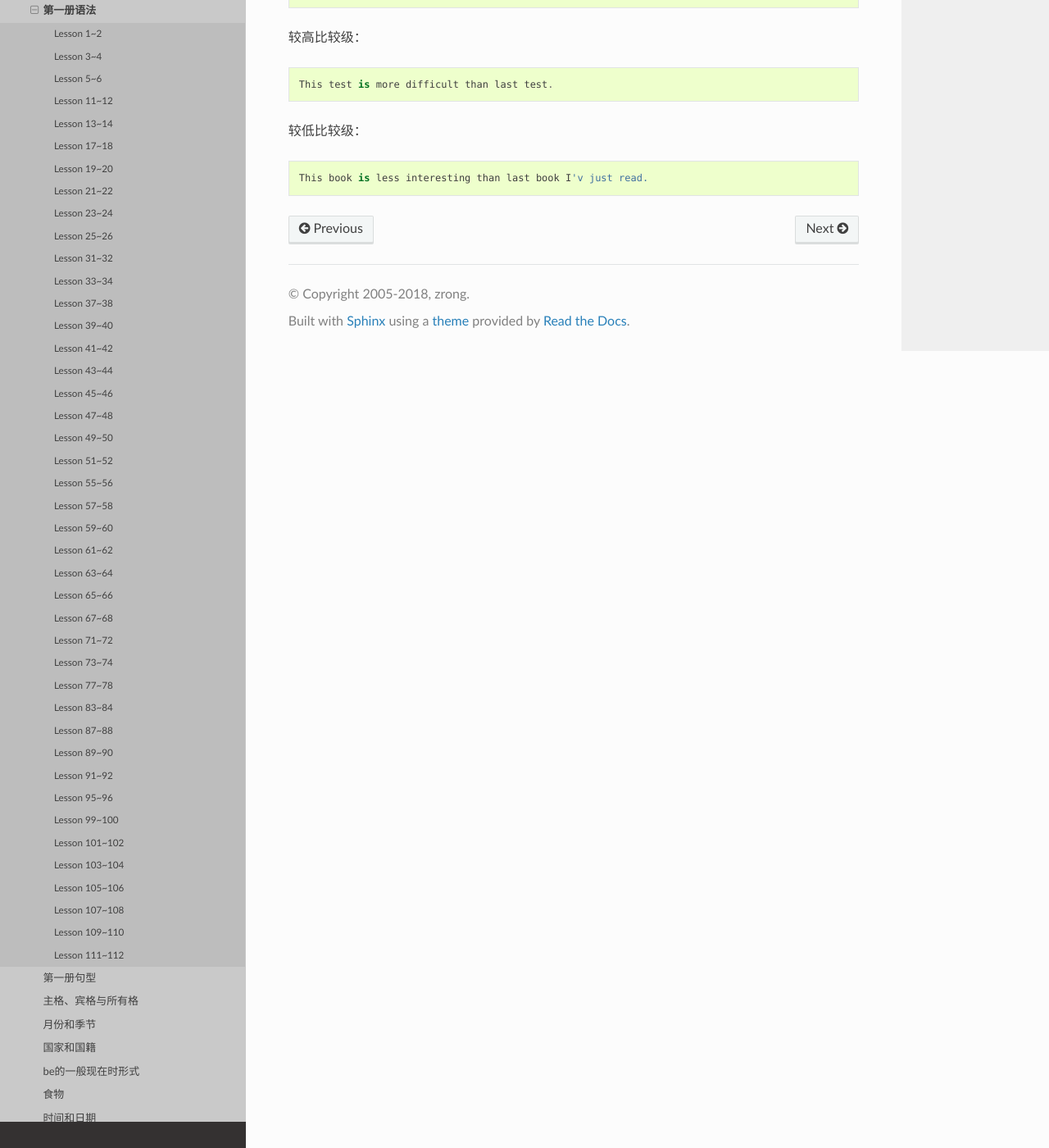
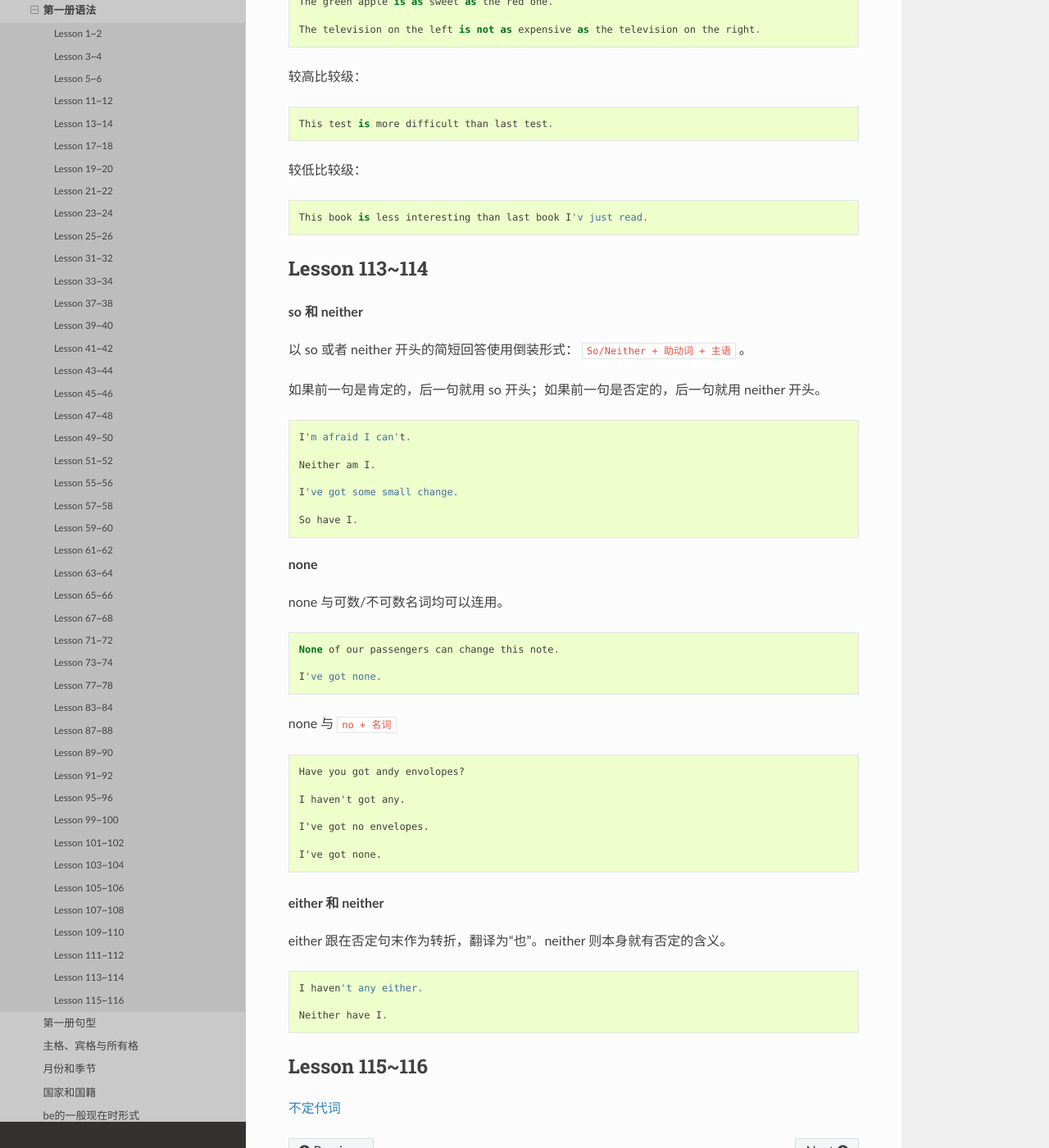
Before and after one commit to zrong/wiki, a Sphinx documentation site: the page built from source/lang/nce/1grammar.rst, in a window 1280 px wide and 1400 px high, scrolled down 19829 px. Shown: the whole window at 82% size. Built offline with Sphinx 7.4.7 and the Read the Docs theme 2.0.0, drawn with Linux system fonts in a browser that asks for light colours; some of the changed text lies outside the part shown.

Commit message:
📦 NEW: 115/116

```diff
--- a/source/lang/nce/1grammar.rst
+++ b/source/lang/nce/1grammar.rst
@@ -883,3 +883,59 @@ Lesson 111~112
 较低比较级： ::
 
     This book is less interesting than last book I'v just read.
+
+
+Lesson 113~114
+================
+
+.. glossary::
+
+    so 和 neither
+
+以 so 或者 neither 开头的简短回答使用倒装形式： ``So/Neither + 助动词 + 主语`` 。
+
+如果前一句是肯定的，后一句就用 so 开头；如果前一句是否定的，后一句就用 neither 开头。 ::
+
+    I'm afraid I can't.
+
+    Neither am I.
+
+    I've got some small change.
+
+    So have I.
+
+.. glossary::
+
+    none
+
+none 与可数/不可数名词均可以连用。 ::
+
+    None of our passengers can change this note.
+
+    I've got none.
+
+none 与 ``no + 名词`` ::
+
+    Have you got andy envolopes?
+
+    I haven't got any.
+
+    I've got no envelopes.
+
+    I've got none.
+
+
+.. glossary::
+
+    either 和 neither
+
+either 跟在否定句末作为转折，翻译为“也”。neither 则本身就有否定的含义。 ::
+
+    I haven't any either.
+
+    Neither have I.
+
+Lesson 115~116
+================
+
+:doc:`indefinite-pronoun`
--- a/source/lang/nce/1vocabulary.rst
+++ b/source/lang/nce/1vocabulary.rst
@@ -800,3 +800,9 @@ Lesson 109~110
     far - farther - farthest
 
     far - further - furthest
+
+
+Lesson 113~114
+================
+
+change 既可以作为动词使用，取“兑换”之意，也可以作为名词使用，取“零钱”之意。
```
Also changed, not shown: source/lang/nce/1sentence.rst (+30 -0 lines), source/lang/nce/indefinite-pronoun.rst (added, +81 -0 lines).
